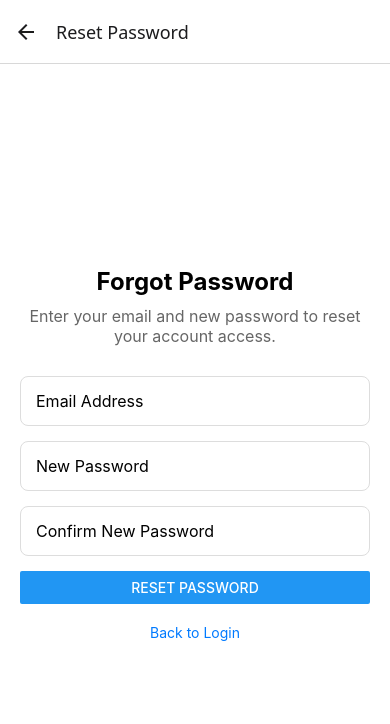
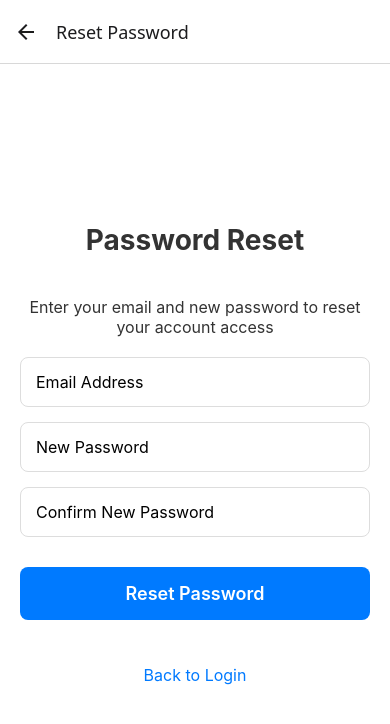
Before and after one commit to chinguyen85/family-chore-tracker-project, a React Native app in the folder chore-tracker-app/: screen /ForgotPassword in a window 390 px wide. Shown: the top 724 px of the page. Built offline with nearby package versions, Linux system fonts and the light colour scheme.

Commit message:
Modify Login screen & Forgot password screen after testing

```diff
--- a/chore-tracker-app/views/CreateFamily.js
+++ b/chore-tracker-app/views/CreateFamily.js
@@ -1,5 +1,5 @@
 import React, { useState, useContext } from 'react';
-import { View, Text, TextInput, Button, StyleSheet, Alert } from 'react-native';
+import { View, Text, TextInput, Button, StyleSheet, Alert, TouchableOpacity } from 'react-native';
 import { CommonActions, useNavigation } from '@react-navigation/native';
 
 import { createFamily } from '../services/app';
@@ -25,13 +25,9 @@ const FamilyCreationScreen = () => {
                 `Your invite code is: ${data.inviteCode}\nShare this with family members to let them join.`,
                 [{
                     text: 'Continue to App',
-                    // Reset navigation stack to prevent returning to signup screens
-                    onPress: () => navigation.dispatch(
-                        CommonActions.reset({
-                            index: 0,
-                            routes: [{ name: 'AppStack' }],
-                        })
-                    ),
+                    onPress: () => {
+                        // Do nothing here because the App root component handle to render MainNavigator already
+                        },
                 }]
             );
         } catch (error) {
@@ -42,18 +38,20 @@ const FamilyCreationScreen = () => {
     return (
         <View style={styles.container}>
             <Text style={styles.title}>Welcome, Supervisor!</Text>
-            <Text style={styles.label}>To begin, create your family group name:</Text>
+            <Text style={styles.subtitle}>To begin, create your family group name</Text>
             <TextInput
                 style={styles.input}
                 placeholder="The Smith Family"
                 value={familyName}
                 onChangeText={setFamilyName}
             />
-            <Button
-                title="Create Group"
+            <TouchableOpacity style={[styles.button, (!familyName ? styles.buttonDisabled : null)]}
                 onPress={handleCreateFamily}
                 disabled={!familyName}
-            />
+                activeOpacity={0.8}
+            >
+                <Text style={styles.buttonText}>Create Group</Text>
+            </TouchableOpacity>
         </View>
     );
 };
@@ -61,24 +59,47 @@ const FamilyCreationScreen = () => {
 const styles = StyleSheet.create({
     container: {
         flex: 1,
+        padding: 30,
+        backgroundColor: '#f9f9f9',
         justifyContent: 'center',
-        padding: 20
     },
     title: {
-        fontSize: 24,
+        fontSize: 28,
+        fontWeight: 'bold',
+        marginBottom: 40,
+        textAlign: 'center',
+        color: '#333',
+    },
+    subtitle: {
+        fontSize: 16,
+        color: '#333',
         marginBottom: 20,
-        textAlign: 'center'
-    },
-    label: {
-        marginBottom: 10,
-        textAlign: 'center'
+        textAlign: 'center',
     },
     input: {
         height: 40,
-        borderColor: 'gray',
+        borderColor: '#ddd',
         borderWidth: 1,
-        marginBottom: 12,
-        paddingHorizontal: 10
+        borderRadius: 8,
+        paddingHorizontal: 20,
+        marginBottom: 20,
+        fontSize: 16,
+        textAlign: 'center',
+    },
+    button: {
+        backgroundColor: '#007AFF',
+        padding: 16,
+        borderRadius: 8,
+        alignItems: 'center',
+        marginVertical: 15,
+    },
+    buttonDisabled: {
+        backgroundColor: '#999',
+    },
+    buttonText: {
+        color: '#fff',
+        fontSize: 18,
+        fontWeight: '600',
     },
 });
 
--- a/chore-tracker-app/views/ForgotPassword.js
+++ b/chore-tracker-app/views/ForgotPassword.js
@@ -1,5 +1,5 @@
 import React, { useState } from 'react';
-import { View, Text, TextInput, Button, StyleSheet, Alert, TouchableOpacity } from 'react-native';
+import { View, Text, TextInput, StyleSheet, Alert, TouchableOpacity, ActivityIndicator } from 'react-native';
 import { useNavigation } from '@react-navigation/native';
 
 import { forgotPassword } from '../services/app';
@@ -44,8 +44,8 @@ const ForgotPasswordScreen = () => {
 
     return (
         <View style={styles.container}>
-            <Text style={styles.title}>Forgot Password</Text>
-            <Text style={styles.subtitle}>Enter your email and new password to reset your account access.</Text>
+            <Text style={styles.title}>Password Reset</Text>
+            <Text style={styles.subtitle}>Enter your email and new password to reset your account access</Text>
 
             <TextInput
                 style={styles.input}
@@ -72,11 +72,16 @@ const ForgotPasswordScreen = () => {
                 secureTextEntry
             />
 
-            <Button
-                title={loading ? "Processing..." : "Reset Password"}
+            <TouchableOpacity style={[styles.button, loading && styles.buttonDisabled]}
                 onPress={handlePasswordReset}
                 disabled={loading}
-            />
+            >
+                {loading ? (
+                    <ActivityIndicator color="#fff" />
+                ) : (
+                    <Text style={styles.buttonText}>Reset Password</Text>
+                )}
+            </TouchableOpacity>
 
             <TouchableOpacity
                 style={styles.loginLink}
@@ -96,15 +101,16 @@ const styles = StyleSheet.create({
         justifyContent: 'center',
     },
     title: {
-        fontSize: 24,
+        fontSize: 28,
         fontWeight: 'bold',
-        marginBottom: 10,
+        marginBottom: 40,
         textAlign: 'center',
+        color: '#333',
     },
     subtitle: {
         fontSize: 16,
-        color: '#666',
-        marginBottom: 30,
+        color: '#333',
+        marginBottom: 20,
         textAlign: 'center',
     },
     input: {
@@ -116,13 +122,28 @@ const styles = StyleSheet.create({
         marginBottom: 15,
         fontSize: 16,
     },
+        button: {
+        backgroundColor: '#007AFF',
+        padding: 16,
+        borderRadius: 8,
+        alignItems: 'center',
+        marginVertical: 15,
+    },
+    buttonDisabled: {
+        backgroundColor: '#999',
+    },
+    buttonText: {
+        color: '#fff',
+        fontSize: 18,
+        fontWeight: '600',
+    },
     loginLink: {
-        marginTop: 20,
+        marginTop: 30,
         alignSelf: 'center',
     },
     loginText: {
         color: '#007AFF',
-        fontSize: 14,
+        fontSize: 16,
     }
 });
 
--- a/chore-tracker-app/views/JoinFamily.js
+++ b/chore-tracker-app/views/JoinFamily.js
@@ -124,7 +124,7 @@ const styles = StyleSheet.create({
     subtitle: {
         fontSize: 16,
         color: '#333',
-        marginBottom: 40,
+        marginBottom: 20,
         textAlign: 'center',
     },
     input: {
@@ -159,9 +159,9 @@ const styles = StyleSheet.create({
     },
     helpText: {
         color: '#007AFF',
-        fontSize: 14,
+        fontSize: 16,
         textDecorationLine: 'underline',
-        textDecorationColor: '#007AFF'
+        textDecorationColor: '#007AFF',
     }
 });
 
--- a/chore-tracker-app/views/LoginScreen.js
+++ b/chore-tracker-app/views/LoginScreen.js
@@ -12,7 +12,7 @@ const LoginScreen = ({ navigation }) => {
 
   const handleLogin = async () => {
     if (!email || !password) {
-      Alert.alert('error', 'miss email or password');
+      Alert.alert('Error', 'Missing email or password');
       return;
     }
 
@@ -77,6 +77,15 @@ const LoginScreen = ({ navigation }) => {
         />
       </View>
 
+      {/* Forgot password link */}
+      <TouchableOpacity style={styles.forgotPasswordLink}
+        onPress={() => navigation.navigate('ForgotPassword')}
+        disabled={loading}
+      >
+        <Text style={styles.forgotPasswordText}>Forgot Password?</Text>
+      </TouchableOpacity>
+
+      {/* Login button */}
       <TouchableOpacity
         style={[styles.button, loading && styles.buttonDisabled]}
         onPress={handleLogin}
@@ -94,7 +103,7 @@ const LoginScreen = ({ navigation }) => {
         onPress={() => navigation.navigate('Signup')}
         disabled={loading}
       >
-        <Text style={styles.linkText}>Sign up for free</Text>
+        <Text style={styles.linkText}>Don't have an account? Sign up for free</Text>
       </TouchableOpacity>
 
       <TouchableOpacity
@@ -171,6 +180,14 @@ const styles = StyleSheet.create({
     color: '#020202ff',
     fontSize: 14,
   },
+  forgotPasswordLink: {
+    alignSelf: 'flex-end',
+    marginBottom: 20,
+  },
+  forgotPasswordText: {
+    color: '#007AFF',
+    fontSize: 14,
+  },
 });
 
 export default LoginScreen;
```
